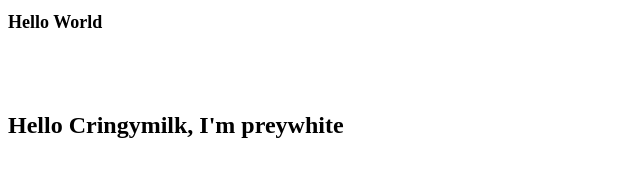
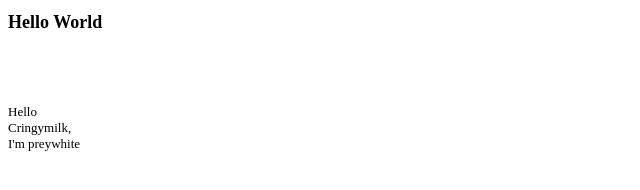
Before and after one commit to NiranjanNlc/hackathon-023, a plain HTML site: page index.html in a window 1280 px wide. Shown: the whole page, without its empty margins (0-640 px from the left). Drawn offline with Linux system fonts and the light colour scheme.

Commit message:
changing the h2 element up

```diff
--- a/style.css
+++ b/style.css
@@ -5,6 +5,13 @@ h1 {
     font-weight: bold;
 }
 
+h2 {
+    font-size: small;
+    font-weight: lighter;
+    height: 5%;
+    width: 10%;
+}
+
 body {
     height: 100vh;
     width: 100vh;
```
